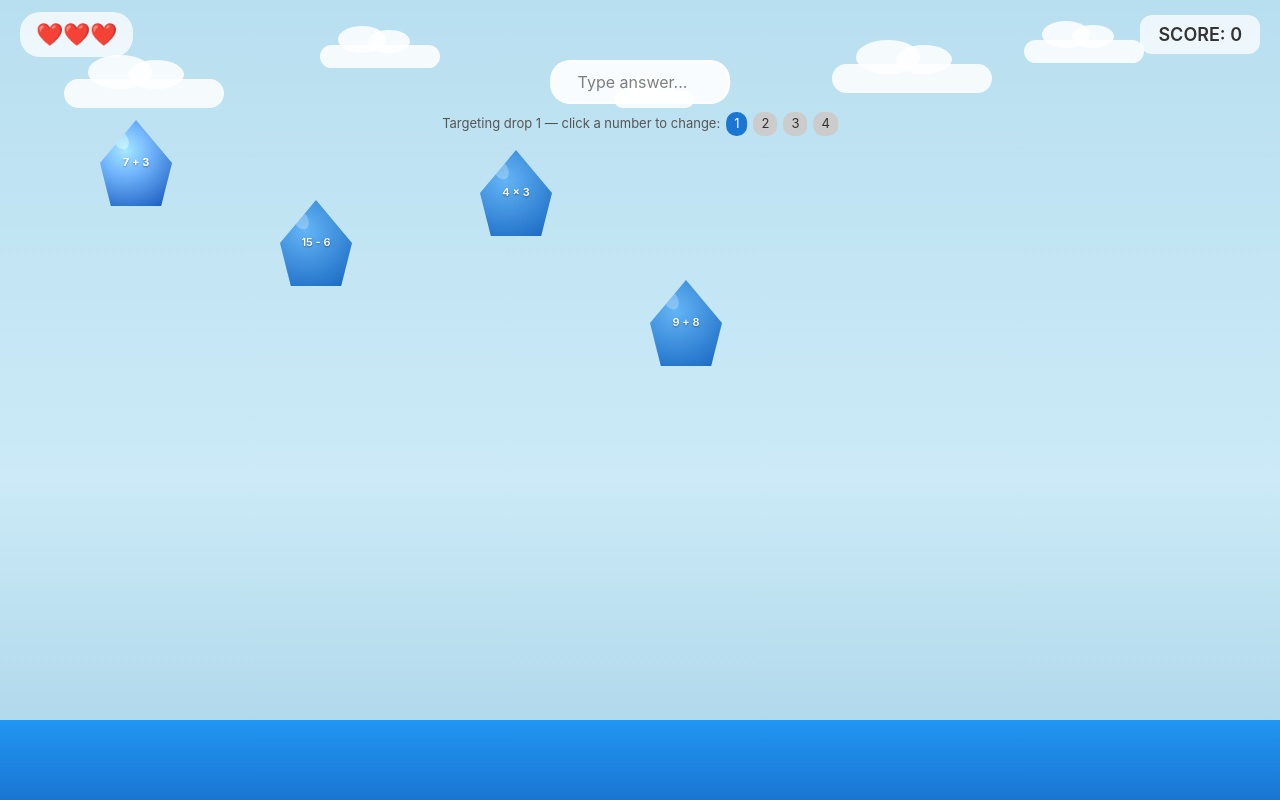
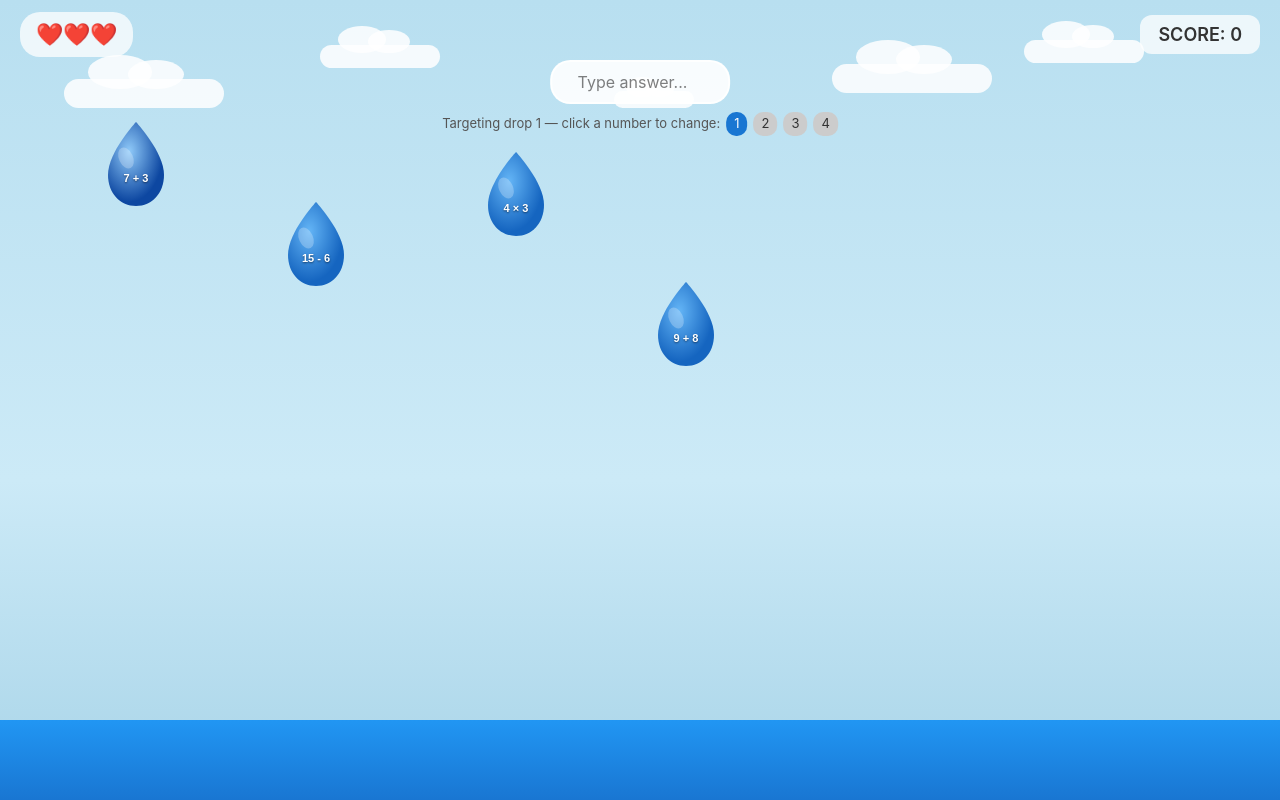
Before and after one commit to AmirulAjijurSheikh/math-rain, a React (Vite) app: page / in a window 1280 px wide. Built offline with nearby package versions, Linux system fonts and the light colour scheme.

Commit message:
Day 4: raindrop component with real teardrop shape

```diff
--- a/src/components/Drop.tsx
+++ b/src/components/Drop.tsx
@@ -1,8 +1,8 @@
 interface DropProps {
-  x: number           // horizontal position in pixels
-  y: number           // vertical position in pixels
-  question: string    // the math question e.g. "7 + 3"
-  isTargeted: boolean // is this the drop the player is currently answering?
+  x: number
+  y: number
+  question: string
+  isTargeted: boolean
 }
 
 function Drop({ x, y, question, isTargeted }: DropProps) {
@@ -12,61 +12,52 @@ function Drop({ x, y, question, isTargeted }: DropProps) {
         position: 'absolute',
         left: `${x}px`,
         top: `${y}px`,
-        display: 'flex',
-        flexDirection: 'column',
-        alignItems: 'center',
         pointerEvents: 'none',
       }}
     >
-      {/* Drop shape */}
-      <div
-        style={{
-          width: '72px',
-          height: '86px',
-          background: isTargeted
-            ? 'radial-gradient(circle at 35% 35%, #90caf9, #0d47a1)'
-            : 'radial-gradient(circle at 35% 35%, #64b5f6, #1565c0)',
-          clipPath: 'polygon(50% 0%, 100% 50%, 85% 100%, 15% 100%, 0% 50%)',
-          display: 'flex',
-          alignItems: 'center',
-          justifyContent: 'center',
-          filter: isTargeted ? 'brightness(1.15)' : 'brightness(1)',
-          transition: 'filter 0.2s, background 0.2s',
-        }}
+      <svg
+        width="72"
+        height="90"
+        viewBox="0 0 72 90"
+        xmlns="http://www.w3.org/2000/svg"
       >
-        {/* Shine effect */}
-        <div
-          style={{
-            position: 'absolute',
-            top: '10px',
-            left: '14px',
-            width: '14px',
-            height: '20px',
-            borderRadius: '50%',
-            background: 'rgba(255,255,255,0.25)',
-            transform: 'rotate(-30deg)',
-          }}
+        <defs>
+          <radialGradient id={`dropGrad${isTargeted}`} cx="38%" cy="35%" r="60%">
+            <stop offset="0%" stopColor={isTargeted ? '#90caf9' : '#64b5f6'} />
+            <stop offset="100%" stopColor={isTargeted ? '#0d47a1' : '#1565c0'} />
+          </radialGradient>
+        </defs>
+
+        {/* Real water drop path — round bottom, sharp tip at top */}
+        <path
+          d="M36 2 C36 2, 8 32, 8 55 C8 73, 20 86, 36 86 C52 86, 64 73, 64 55 C64 32, 36 2, 36 2 Z"
+          fill={`url(#dropGrad${isTargeted})`}
+        />
+
+        {/* Shine */}
+        <ellipse
+          cx="26"
+          cy="38"
+          rx="7"
+          ry="11"
+          fill="rgba(255,255,255,0.25)"
+          transform="rotate(-25 26 38)"
         />
 
         {/* Math question text */}
-        <span
-          style={{
-            color: '#ffffff',
-            fontSize: '11px',
-            fontWeight: '600',
-            textAlign: 'center',
-            lineHeight: '1.2',
-            padding: '0 4px',
-            textShadow: '0 1px 2px rgba(0,0,0,0.4)',
-            position: 'relative',
-            zIndex: 1,
-            pointerEvents: 'none',
-            userSelect: 'none',
-          }}
+        <text
+          x="36"
+          y="62"
+          textAnchor="middle"
+          fill="white"
+          fontSize="11"
+          fontWeight="700"
+          fontFamily="sans-serif"
+          style={{ textShadow: '0 1px 2px rgba(0,0,0,0.5)' }}
         >
           {question}
-        </span>
-      </div>
+        </text>
+      </svg>
     </div>
   )
 }
```
